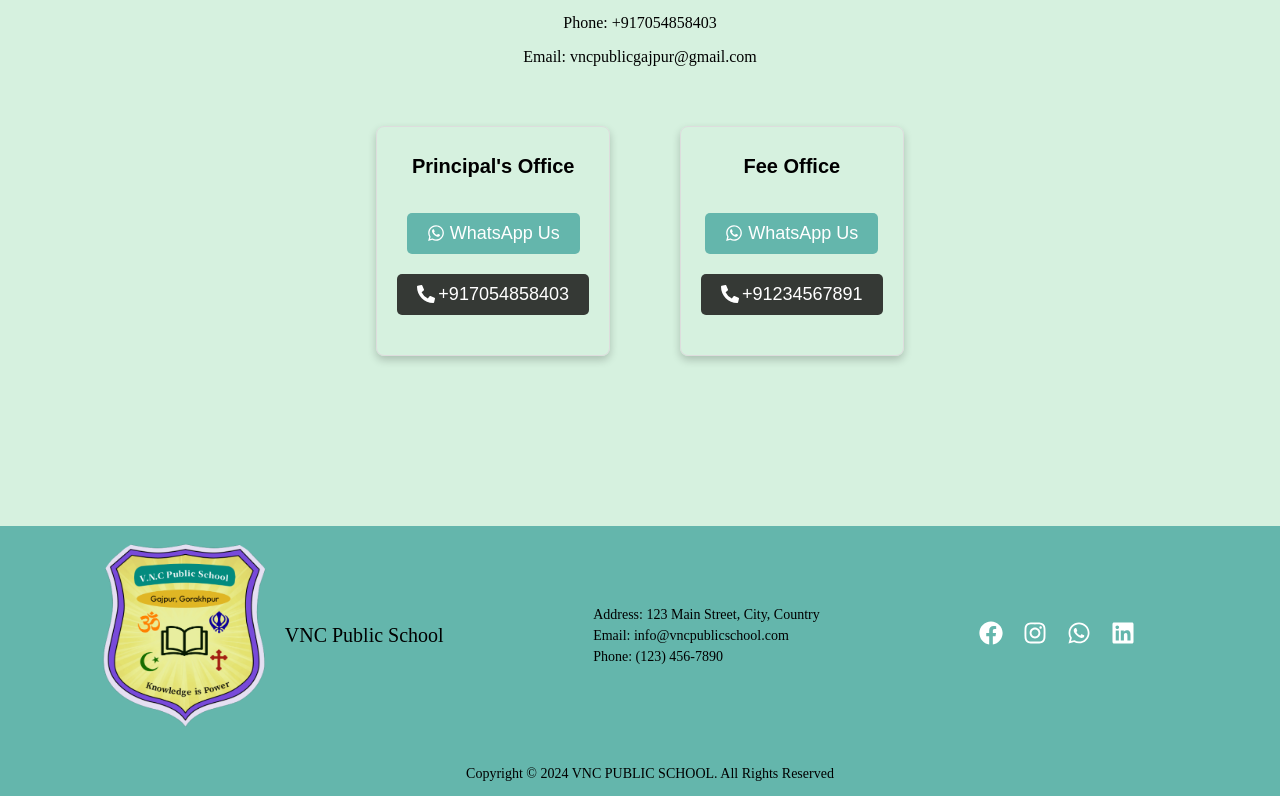
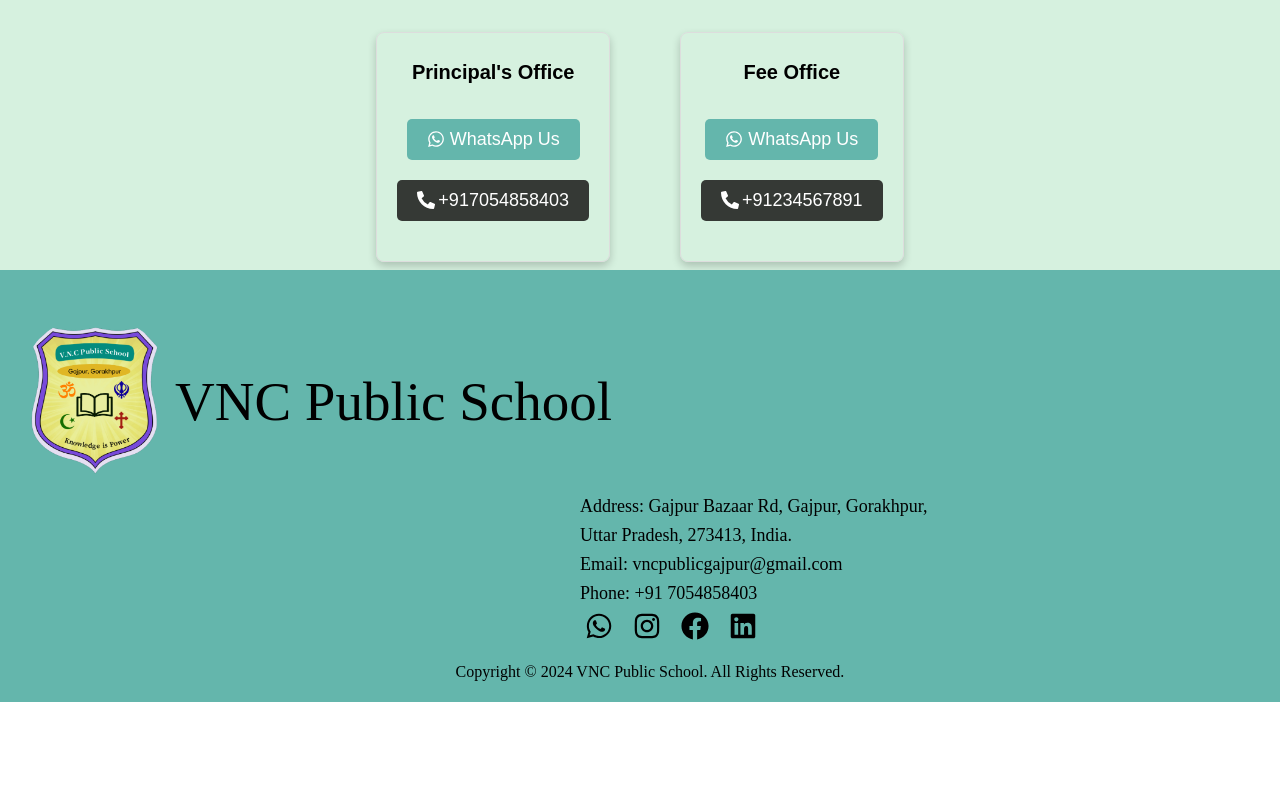
Before and after one commit to harishchaurasia/vncpublicschool, a Next.js app: page / in a window 1280 px wide. Shown: the part 4599-5395 px from the top of the page. After the commit the page ends 5301 px from the top, so only its background shows below. Built offline with nearby package versions, Linux system fonts and the light colour scheme; a web font is replaced by a local one.

Commit message:
updated footer

```diff
--- a/components/Footer.js
+++ b/components/Footer.js
@@ -10,19 +10,21 @@ const Footer = () => {
                     <p style={schoolNameStyle}>VNC Public School</p>
                 </div>
                 <div style={contactSectionStyle}>
-                    <p style={contactTextStyle}>Address: 123 Main Street, City, Country</p>
-                    <p style={contactTextStyle}>Email: info@vncpublicschool.com</p>
-                    <p style={contactTextStyle}>Phone: (123) 456-7890</p>
+                    <p style={contactTextStyle}>Address: Gajpur Bazaar Rd, Gajpur, Gorakhpur,</p>
+                    <p style={contactTextStyle}>Uttar Pradesh, 273413, India.</p>
+                    <p style={contactTextStyle}>Email: vncpublicgajpur@gmail.com</p>
+                    <p style={contactTextStyle}>Phone: +91 7054858403</p>
+                    <a href="https://wa.me/917054858403" style={iconStyle}><FaWhatsapp /></a>
+                    <a href="https://www.instagram.com/vncpublicschool/" style={iconStyle}><FaInstagram /></a>
+                    <a href="https://www.facebook.com/vncpublicschool/" style={iconStyle}><FaFacebook /></a>
+                    <a href="https://www.linkedin.com/company/vnc-public-school/" style={iconStyle}><FaLinkedin /></a>
                 </div>
                 <div style={socialMediaSectionStyle}>
-                    <a href="https://www.facebook.com" style={iconStyle}><FaFacebook /></a>
-                    <a href="https://www.instagram.com" style={iconStyle}><FaInstagram /></a>
-                    <a href="https://www.whatsapp.com" style={iconStyle}><FaWhatsapp /></a>
-                    <a href="https://www.linkedin.com" style={iconStyle}><FaLinkedin /></a>
+
                 </div>
             </div>
             <div style={copyrightStyle}>
-                <p>Copyright © 2024 VNC PUBLIC SCHOOL. All Rights Reserved</p>
+                <p>Copyright © 2024 VNC Public School. All Rights Reserved. </p>
             </div>
         </footer>
     );
@@ -31,67 +33,68 @@ const Footer = () => {
 const footerStyle = {
     background: '#64B6AC',
     textAlign: 'center',
-    padding: '0px 10px',
+    padding: '05px 10px',
     width: '100%',
     position: 'absolute',
-    bottom: 0,
+    bottom: '0px',
 };
 
 const footerContentStyle = {
     display: 'flex',
-    justifyContent: 'space-around',
+    justifyContent: 'space-between',
     alignItems: 'center',
     flexWrap: 'wrap',
-    maxWidth: '1200px',
-    // margin: '0 auto',
-    margin:'10px 10px'
+    maxWidth: '1800px',
+    margin: '0px 15px',
 };
 
 const logoSectionStyle = {
     display: 'flex',
     alignItems: 'center',
-    marginBottom: '10px',
+    marginRight: '150px',
+    marginTop:'40px'
 };
 
 const logoStyle = {
-    width: '180px',
-    height: '200px',
+    width: '140px',
+    height: '160px',
     marginRight: '10px',
 };
 
 const schoolNameStyle = {
-    fontSize: '20px',
+    fontSize: '55px',
     fontFamily: 'New Rocker, cursive',
     textTransform: 'capitalize',
 };
 
 const contactSectionStyle = {
     textAlign: 'left',
-    marginBottom: '10px',
+    marginBottom: '0px',
+    marginLeft: '550px',
 };
 
 const contactTextStyle = {
-    margin: '5px 0',
-    fontSize: '14px',
+    margin: '8px 5px',
+    fontSize: '18px',
 };
 
 const socialMediaSectionStyle = {
     display: 'flex',
-    justifyContent: 'center',
-    alignItems: 'center',
-    marginBottom: '10px',
+    justifyContent: 'flex-end',
+    alignItems: 'right',
+    marginLeft: '370px',
 };
 
 const iconStyle = {
     margin: '0 10px',
-    color: '#fff',
-    fontSize: '24px',
+    color: '#000',
+    fontSize: '28px',
     textDecoration: 'none',
 };
 
 const copyrightStyle = {
-    marginTop: '20px',
-    fontSize: '14px',
+    marginBottom: '0px',
+    fontSize: '16px',
 };
 
 export default Footer;
--- a/components/Gallery.js
+++ b/components/Gallery.js
@@ -46,7 +46,7 @@ const galleryItemStyle = {
   borderRadius: '8px',
   overflow: 'hidden',
   boxShadow: '2px 4px 8px rgba(0, 0, 0, 0.1)',
-  width: '450px', // Adjust width as needed
+  width: '425px', // Adjust width as needed
   backgroundColor: '#fff',
   position: 'relative', // Ensure positioning for inner content
 };
--- a/pages/index.js
+++ b/pages/index.js
@@ -50,11 +50,10 @@ export default function Home() {
                 <Contact />
                 </section>
         </main>
-      <div><Footer /></div>
+        <Footer />
     </div>
   );
 }
-
 const mainStyle = {
   padding: '250px',
   background: 'linear-gradient(116deg, #DCF3F3 0%, #D6F1DF 100%)',
```
